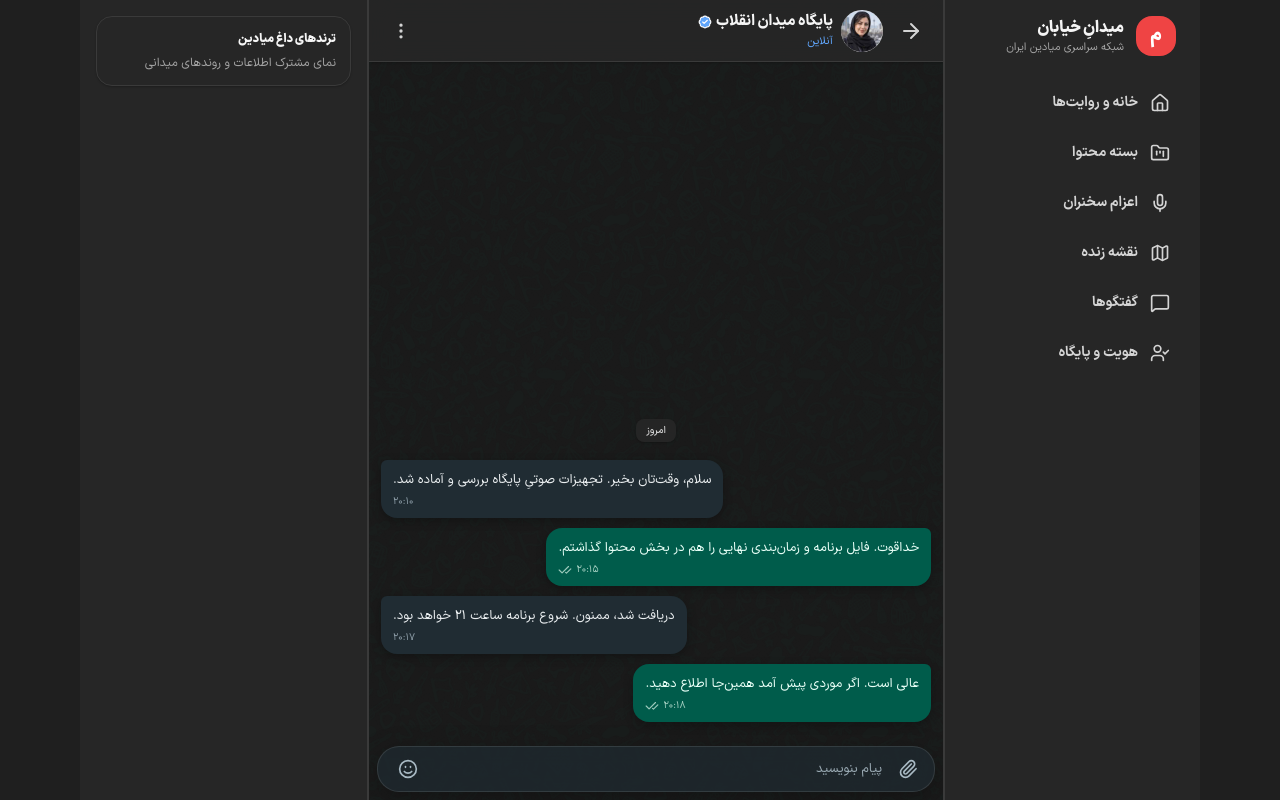
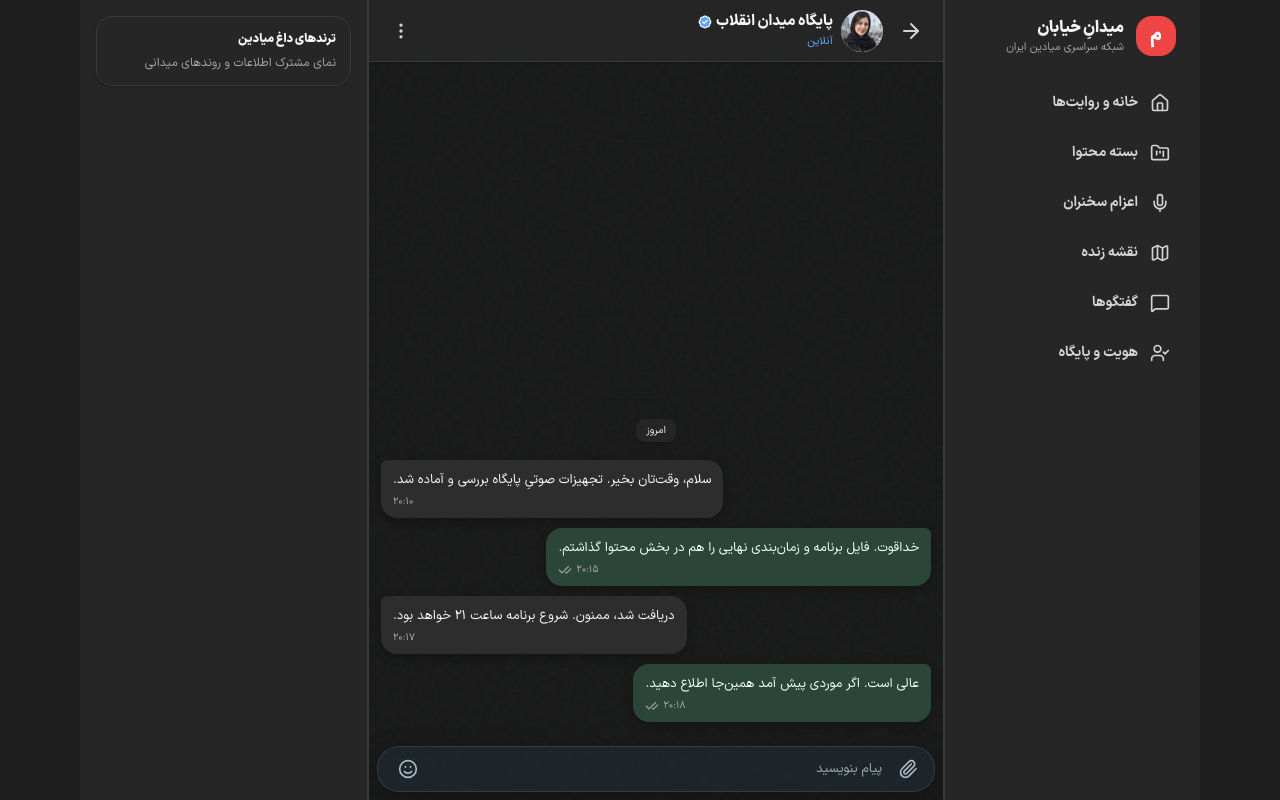
Before and after one commit to mohammad-mohammad-soltani/meydan, a Next.js app: page /chat/tehran-enghelab in a window 1280 px wide. Built offline with nearby package versions, Linux system fonts and the light colour scheme.

Commit message:
refactor: migrate message bubbles and menus to semantic tokens

```diff
--- a/features/chat/components/MessageBubble.tsx
+++ b/features/chat/components/MessageBubble.tsx
@@ -29,23 +29,31 @@ export function MessageBubble({ message, isOwn, onReply, onCopy, onEdit, onDelet
   const longPressStart = () => { longPressTimer.current = window.setTimeout(openMenu, 480); };
   const longPressEnd = () => { if (longPressTimer.current) window.clearTimeout(longPressTimer.current); };
 
-  return <div className={"group relative flex " + (isOwn ? "justify-start" : "justify-end")} onContextMenu={(event) => { event.preventDefault(); openMenu(); }} onPointerDown={longPressStart} onPointerUp={longPressEnd} onPointerCancel={longPressEnd}>
-    <article className={"relative max-w-[84%] rounded-2xl px-3 py-2 text-[13px] leading-6 shadow-sm " + (isOwn ? "rounded-tr-md bg-[#d9fdd3] text-[#172b1d] dark:bg-[#005c4b] dark:text-[#e8fff7]" : "rounded-tl-md bg-white text-slate-800 dark:bg-[#202c33] dark:text-[#e9edef]")}>
-      <button type="button" aria-label="گزینه‌های پیام" aria-expanded={menuOpen} onClick={() => setMenuOpen((open) => !open)} className="absolute left-1 top-1 grid h-7 w-7 place-items-center rounded-full opacity-0 transition hover:bg-black/5 focus:opacity-100 group-hover:opacity-100 dark:hover:bg-white/10"><MoreVertical className="h-4 w-4" /></button>
-      {message.forwardedFrom ? <p className="mb-1 text-[10px] font-semibold text-emerald-700/80 dark:text-emerald-200/80">فورواردشده از {message.forwardedFrom}</p> : null}
-      {message.replyTo ? <div className={"mb-1.5 border-r-2 pr-2 text-[11px] leading-4 " + (isOwn ? "border-emerald-700/40 text-[#315c44] dark:text-[#b6dac5]" : "border-sky-500/60 text-slate-500 dark:text-[#a9bac4]")}><strong className="block text-[10px]">{message.replyTo.senderName}</strong><span className="block line-clamp-1">{message.replyTo.body}</span></div> : null}
-      {message.attachment ? message.attachment.previewUrl ? <img src={message.attachment.previewUrl} alt={message.attachment.name} className="mb-1.5 max-h-64 w-full rounded-xl object-cover" /> : <div className={"mb-1.5 flex items-center gap-2 rounded-xl p-2 " + (isOwn ? "bg-black/5 dark:bg-black/15" : "bg-slate-100 dark:bg-white/5")}><span className="grid h-9 w-9 shrink-0 place-items-center rounded-lg bg-white/65 text-slate-500 dark:bg-white/10 dark:text-[#a9bac4]"><FileText className="h-5 w-5" /></span><span className="min-w-0 text-right"><strong className="block truncate text-xs">{message.attachment.name}</strong><small className="block text-[10px] opacity-70">{formatFileSize(message.attachment.size)}</small></span></div> : null}
-      {message.body ? <p className="whitespace-pre-wrap">{message.body}</p> : null}
-      {message.reactions?.length ? <div className="mt-1 flex flex-wrap gap-1">{message.reactions.map((reaction) => <button key={reaction} type="button" aria-label={`حذف واکنش ${reaction}`} onClick={() => onReact(message.id, reaction)} className="rounded-full bg-white/55 px-1.5 py-0.5 text-xs shadow-sm dark:bg-black/20">{reaction}</button>)}</div> : null}
-      <footer className={"mt-0.5 flex items-center justify-end gap-1 text-[10px] leading-4 " + (isOwn ? "text-[#5f7e66] dark:text-[#9ccabc]" : "text-slate-400 dark:text-[#8696a0]")}><time>{message.sentAt}</time>{message.editedAt ? <span>ویرایش‌شده</span> : null}{isOwn ? <StatusIcon className="h-3.5 w-3.5" aria-label={message.status} /> : null}</footer>
-    </article>
-    {menuOpen ? <><button type="button" aria-label="بستن گزینه‌های پیام" onClick={closeMenu} className="fixed inset-0 z-30 cursor-default" /><div role="menu" aria-label="گزینه‌های پیام" className={"absolute z-40 w-52 overflow-hidden rounded-2xl border border-slate-200 bg-white p-1 shadow-2xl dark:border-white/10 dark:bg-[#23313a] " + (isOwn ? "left-0 bottom-full mb-2" : "right-0 bottom-full mb-2")}>
-      <div className="flex items-center justify-around border-b border-slate-100 px-1 pb-1 dark:border-white/10">{quickReactions.map((reaction) => <button key={reaction} type="button" aria-label={`واکنش ${reaction}`} onClick={() => action(() => onReact(message.id, reaction))} className="grid h-9 w-9 place-items-center rounded-full text-lg hover:bg-slate-100 dark:hover:bg-white/10">{reaction}</button>)}</div>
-      <button role="menuitem" type="button" onClick={() => action(() => onReply(message))} className="flex w-full items-center gap-3 rounded-xl px-3 py-2 text-right text-xs hover:bg-slate-100 dark:hover:bg-white/10"><CornerUpRight className="h-4 w-4" />پاسخ</button>
-      <button role="menuitem" type="button" onClick={() => action(() => onCopy(message))} className="flex w-full items-center gap-3 rounded-xl px-3 py-2 text-right text-xs hover:bg-slate-100 dark:hover:bg-white/10"><Copy className="h-4 w-4" />کپی</button>
-      <button role="menuitem" type="button" onClick={() => action(() => onForward(message))} className="flex w-full items-center gap-3 rounded-xl px-3 py-2 text-right text-xs hover:bg-slate-100 dark:hover:bg-white/10"><Forward className="h-4 w-4" />فوروارد</button>
-      {isOwn ? <button role="menuitem" type="button" onClick={() => action(() => onEdit(message))} className="flex w-full items-center gap-3 rounded-xl px-3 py-2 text-right text-xs hover:bg-slate-100 dark:hover:bg-white/10"><Pencil className="h-4 w-4" />ویرایش</button> : null}
-      <button role="menuitem" type="button" onClick={() => action(() => onDelete(message))} className="flex w-full items-center gap-3 rounded-xl px-3 py-2 text-right text-xs text-red-600 hover:bg-red-50 dark:text-red-300 dark:hover:bg-red-500/10"><Trash2 className="h-4 w-4" />{isOwn ? "حذف پیام" : "حذف برای من"}</button>
-    </div></> : null}
-  </div>;
+  return (
+    <div className={`group relative flex ${isOwn ? "justify-start" : "justify-end"}`} onContextMenu={(event) => { event.preventDefault(); openMenu(); }} onPointerDown={longPressStart} onPointerUp={longPressEnd} onPointerCancel={longPressEnd}>
+      <article className={`relative max-w-[84%] rounded-2xl px-3 py-2 text-[13px] leading-6 shadow-sm ${isOwn ? "rounded-tr-md bg-message-own text-message-own-foreground" : "rounded-tl-md bg-message-peer text-message-peer-foreground"}`}>
+        <button type="button" aria-label="گزینه‌های پیام" aria-expanded={menuOpen} onClick={() => setMenuOpen((open) => !open)} className="absolute left-1 top-1 grid h-7 w-7 place-items-center rounded-full opacity-0 transition hover:bg-hover focus:opacity-100 group-hover:opacity-100"><MoreVertical className="h-4 w-4" /></button>
+        {message.forwardedFrom ? <p className="mb-1 text-[10px] font-semibold text-success">فورواردشده از {message.forwardedFrom}</p> : null}
+        {message.replyTo ? <div className={`mb-1.5 border-r-2 pr-2 text-[11px] leading-4 ${isOwn ? "border-success-border text-message-meta" : "border-info-border text-message-meta"}`}><strong className="block text-[10px]">{message.replyTo.senderName}</strong><span className="block line-clamp-1">{message.replyTo.body}</span></div> : null}
+        {message.attachment ? message.attachment.previewUrl ? <img src={message.attachment.previewUrl} alt={message.attachment.name} className="mb-1.5 max-h-64 w-full rounded-xl object-cover" /> : <div className="mb-1.5 flex items-center gap-2 rounded-xl bg-active p-2"><span className="grid h-9 w-9 shrink-0 place-items-center rounded-lg bg-surface-glass text-icon-muted"><FileText className="h-5 w-5" /></span><span className="min-w-0 text-right"><strong className="block truncate text-xs">{message.attachment.name}</strong><small className="block text-[10px] opacity-70">{formatFileSize(message.attachment.size)}</small></span></div> : null}
+        {message.body ? <p className="whitespace-pre-wrap">{message.body}</p> : null}
+        {message.reactions?.length ? <div className="mt-1 flex flex-wrap gap-1">{message.reactions.map((reaction) => <button key={reaction} type="button" aria-label={`حذف واکنش ${reaction}`} onClick={() => onReact(message.id, reaction)} className="rounded-full bg-surface-glass px-1.5 py-0.5 text-xs shadow-xs">{reaction}</button>)}</div> : null}
+        <footer className="mt-0.5 flex items-center justify-end gap-1 text-[10px] leading-4 text-message-meta"><time>{message.sentAt}</time>{message.editedAt ? <span>ویرایش‌شده</span> : null}{isOwn ? <StatusIcon className="h-3.5 w-3.5" aria-label={message.status} /> : null}</footer>
+      </article>
+
+      {menuOpen ? (
+        <>
+          <button type="button" aria-label="بستن گزینه‌های پیام" onClick={closeMenu} className="fixed inset-0 z-30 cursor-default" />
+          <div role="menu" aria-label="گزینه‌های پیام" className={`absolute z-40 w-52 overflow-hidden rounded-panel border border-border bg-popover p-1 text-popover-foreground shadow-popover ${isOwn ? "left-0 bottom-full mb-2" : "right-0 bottom-full mb-2"}`}>
+            <div className="flex items-center justify-around border-b border-divider px-1 pb-1">{quickReactions.map((reaction) => <button key={reaction} type="button" aria-label={`واکنش ${reaction}`} onClick={() => action(() => onReact(message.id, reaction))} className="grid h-9 w-9 place-items-center rounded-full text-lg hover:bg-hover">{reaction}</button>)}</div>
+            <button role="menuitem" type="button" onClick={() => action(() => onReply(message))} className="flex w-full items-center gap-3 rounded-xl px-3 py-2 text-right text-xs hover:bg-hover"><CornerUpRight className="h-4 w-4" />پاسخ</button>
+            <button role="menuitem" type="button" onClick={() => action(() => onCopy(message))} className="flex w-full items-center gap-3 rounded-xl px-3 py-2 text-right text-xs hover:bg-hover"><Copy className="h-4 w-4" />کپی</button>
+            <button role="menuitem" type="button" onClick={() => action(() => onForward(message))} className="flex w-full items-center gap-3 rounded-xl px-3 py-2 text-right text-xs hover:bg-hover"><Forward className="h-4 w-4" />فوروارد</button>
+            {isOwn ? <button role="menuitem" type="button" onClick={() => action(() => onEdit(message))} className="flex w-full items-center gap-3 rounded-xl px-3 py-2 text-right text-xs hover:bg-hover"><Pencil className="h-4 w-4" />ویرایش</button> : null}
+            <button role="menuitem" type="button" onClick={() => action(() => onDelete(message))} className="flex w-full items-center gap-3 rounded-xl px-3 py-2 text-right text-xs text-danger hover:bg-danger-surface"><Trash2 className="h-4 w-4" />{isOwn ? "حذف پیام" : "حذف برای من"}</button>
+          </div>
+        </>
+      ) : null}
+    </div>
+  );
 }
```
